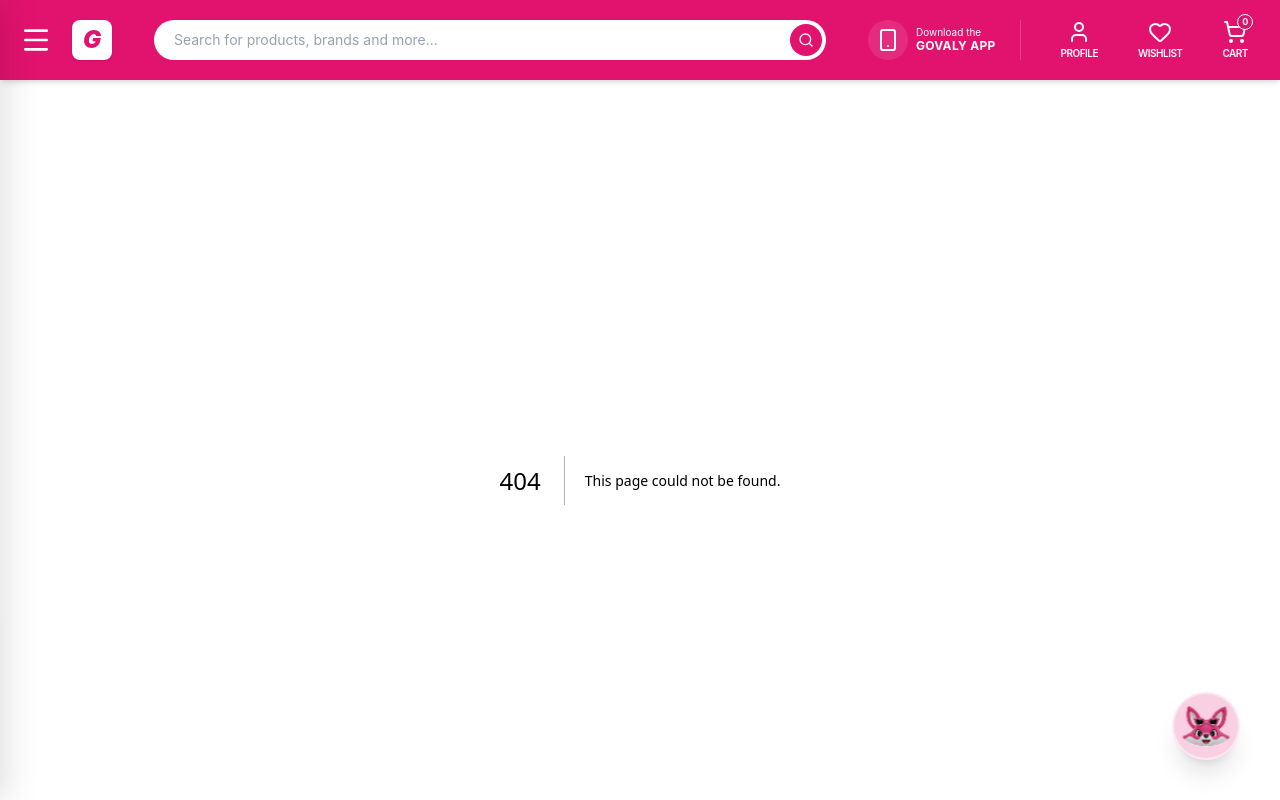
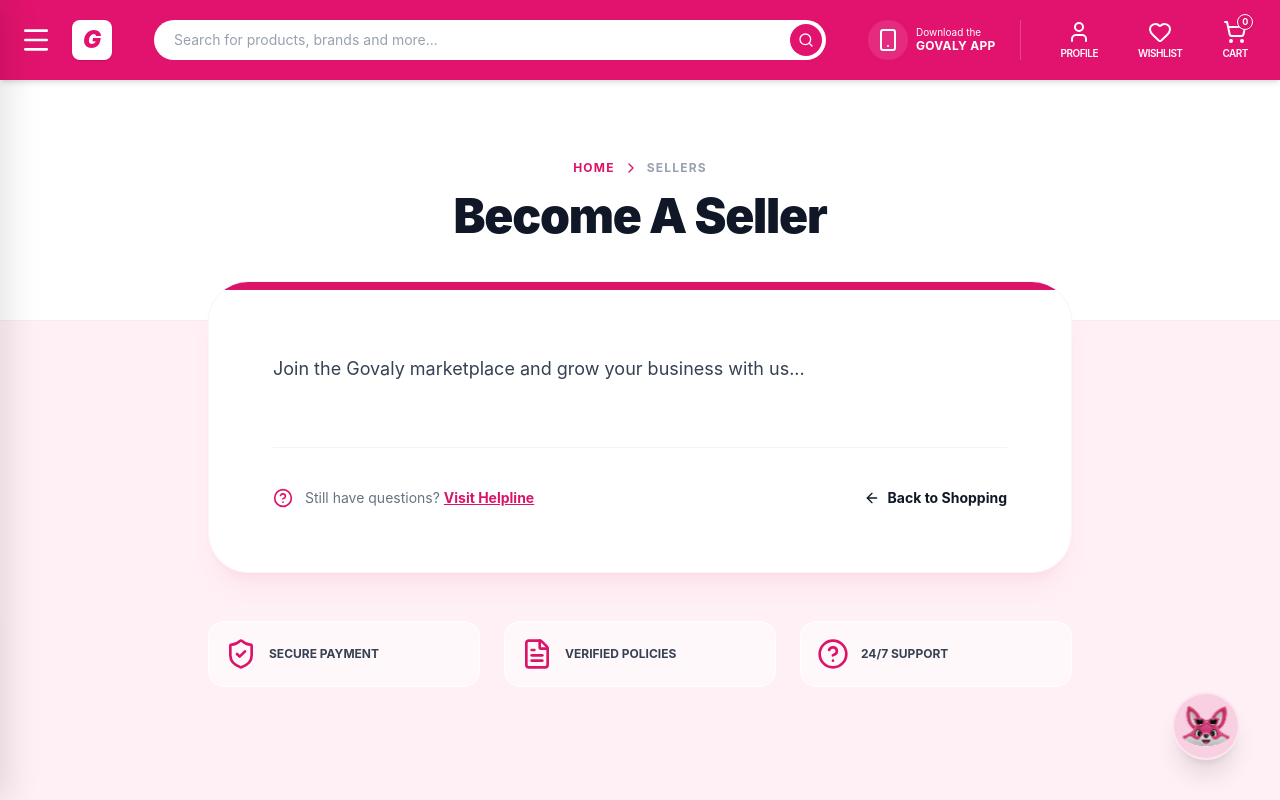
Before and after one commit to mr-sabya/govaly-clone, a Next.js app: page /become-a-seller in a window 1280 px wide. Before the commit this address had no page. Shown: the top 800 px of the page. Built offline with nearby package versions, Linux system fonts and the light colour scheme.

Commit message:
feat(page): create dynamic info page with content mapping for customer care and seller policies

```diff
--- /dev/null
+++ b/app/[slug]/page.tsx
@@ -0,0 +1,110 @@
+"use client";
+import React from "react";
+import Link from "next/link";
+import { useParams, notFound } from "next/navigation";
+import { ChevronRight, ShieldCheck, HelpCircle, FileText, ArrowLeft } from "lucide-react";
+
+// 1. Define your content data mapping the slugs from your footer
+const PAGE_CONTENT: Record<string, { title: string; category: string; content: React.ReactNode }> = {
+    "return-refund-policy": {
+        category: "Customer Care",
+        title: "Return & Refund Policy",
+        content: (
+            <div className="space-y-6">
+                <p>We want you to be fully satisfied with your purchase. If you are not happy, you can return items within 7 days.</p>
+                <h2 className="text-xl font-bold text-gray-900">Conditions for Return</h2>
+                <ul className="list-disc pl-5 space-y-2">
+                    <li>Items must be in original packaging with tags.</li>
+                    <li>Items must be unworn and unwashed.</li>
+                </ul>
+            </div>
+        )
+    },
+    "exchange-policy": {
+        category: "Customer Care",
+        title: "Exchange Policy",
+        content: <p>Exchanges are available for size issues within 3 days of delivery...</p>
+    },
+    "become-a-seller": {
+        category: "Sellers",
+        title: "Become A Seller",
+        content: <p>Join the Govaly marketplace and grow your business with us...</p>
+    },
+    // Add all your other slugs here...
+};
+
+export default function DynamicInfoPage() {
+    const params = useParams();
+    const slug = params.slug as string;
+
+    // Get the content for the current slug
+    const data = PAGE_CONTENT[slug];
+
+    // If the slug doesn't exist in our data, show 404
+    if (!data) {
+        return notFound();
+    }
+
+    return (
+        <div className="min-h-screen bg-govaly-light-pink pb-20">
+            {/* --- HERO HEADER --- */}
+            <div className="bg-white border-b border-pink-100">
+                <div className="max-w-5xl mx-auto px-4 py-12 md:py-20 text-center">
+                    <div className="flex justify-center items-center gap-2 text-govaly-pink font-bold text-xs uppercase tracking-widest mb-4">
+                        <Link href="/" className="hover:underline">Home</Link>
+                        <ChevronRight className="w-4 h-4" />
+                        <span className="text-gray-400">{data.category}</span>
+                    </div>
+                    <h1 className="text-3xl md:text-5xl font-black text-gray-900 tracking-tight">
+                        {data.title}
+                    </h1>
+                </div>
+            </div>
+
+            {/* --- CONTENT CONTAINER --- */}
+            <div className="max-w-4xl mx-auto px-4 -mt-10">
+                <div className="bg-white rounded-[2.5rem] shadow-xl shadow-govaly-pink/5 border border-pink-50 overflow-hidden">
+
+                    {/* Top Accent Bar */}
+                    <div className="h-2 bg-govaly-pink w-full" />
+
+                    <div className="p-8 md:p-16">
+                        {/* Content Rendered Here */}
+                        <article className="prose prose-pink max-w-none text-gray-700 leading-relaxed md:text-lg">
+                            {data.content}
+                        </article>
+
+                        {/* Common Footer Actions */}
+                        <div className="mt-16 pt-10 border-t border-gray-100 flex flex-col md:flex-row justify-between items-center gap-6">
+                            <div className="flex items-center gap-3 text-sm text-gray-500">
+                                <HelpCircle className="w-5 h-5 text-govaly-pink" />
+                                <span>Still have questions? <Link href="/help" className="text-govaly-pink font-bold underline">Visit Helpline</Link></span>
+                            </div>
+
+                            <Link href="/" className="flex items-center gap-2 text-sm font-bold text-gray-900 hover:text-govaly-pink transition-colors">
+                                <ArrowLeft className="w-4 h-4" />
+                                Back to Shopping
+                            </Link>
+                        </div>
+                    </div>
+                </div>
+
+                {/* Trust Badges */}
+                <div className="mt-12 grid grid-cols-1 md:grid-cols-3 gap-6">
+                    <div className="flex items-center gap-3 bg-white/50 backdrop-blur-sm p-4 rounded-2xl border border-white">
+                        <ShieldCheck className="w-8 h-8 text-govaly-pink" />
+                        <span className="text-xs font-bold text-gray-700 uppercase">Secure Payment</span>
+                    </div>
+                    <div className="flex items-center gap-3 bg-white/50 backdrop-blur-sm p-4 rounded-2xl border border-white">
+                        <FileText className="w-8 h-8 text-govaly-pink" />
+                        <span className="text-xs font-bold text-gray-700 uppercase">Verified Policies</span>
+                    </div>
+                    <div className="flex items-center gap-3 bg-white/50 backdrop-blur-sm p-4 rounded-2xl border border-white">
+                        <HelpCircle className="w-8 h-8 text-govaly-pink" />
+                        <span className="text-xs font-bold text-gray-700 uppercase">24/7 Support</span>
+                    </div>
+                </div>
+            </div>
+        </div>
+    );
+}
```
